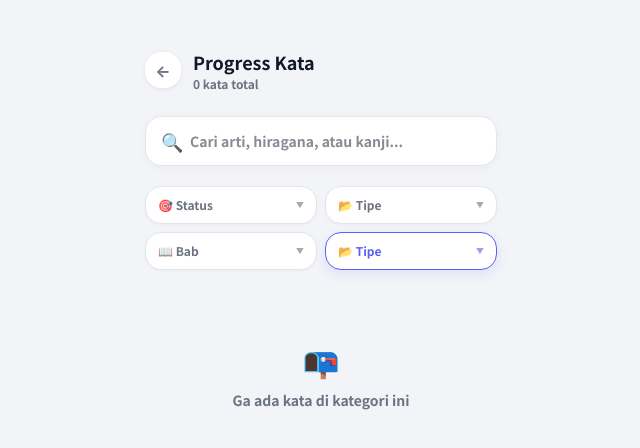
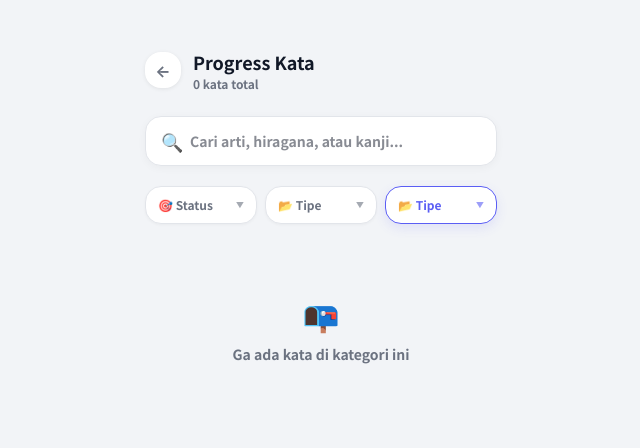
Before and after one commit to sarunk21/kotoba-quiz, a Next.js app: page /progress in a window 1280 px wide. Shown: the top 448 px of the page, without its empty margins (319-959 px from the left). Built offline with nearby package versions, Linux system fonts and the light colour scheme.

Commit message:
feat: dynamically show/hide filters based on active group mode on progress page

```diff
--- a/app/progress/page.tsx
+++ b/app/progress/page.tsx
@@ -154,6 +154,15 @@ export default function ProgressPage() {
     setVisibleCount(PAGE_SIZE)
   }, [filter, search, selectedChapter, selectedCategory])
 
+  // Reset filter ketika tipe grouping berubah agar tidak tabrakan
+  useEffect(() => {
+    if (groupBy === 'category') {
+      setSelectedChapter('all')
+    } else if (groupBy === 'chapter') {
+      setSelectedCategory('all')
+    }
+  }, [groupBy])
+
 
   const flattenedVisible = useMemo(() => {
     // We still want to respect visibleCount for performance
@@ -222,7 +231,7 @@ export default function ProgressPage() {
         </div>
 
         {/* Custom Filter Bar */}
-        <div ref={filterBarRef} className="grid grid-cols-2 gap-2 mb-6 anim-up d1 relative z-20">
+        <div ref={filterBarRef} className={`grid ${groupBy === 'none' ? 'grid-cols-2' : 'grid-cols-3'} gap-2 mb-6 anim-up d1 relative z-20`}>
           {/* Status Dropdown */}
           <div className="relative">
             <button onClick={() => setOpenDropdown(openDropdown === 'status' ? null : 'status')}
@@ -259,6 +268,7 @@ export default function ProgressPage() {
           </div>
 
           {/* Tipe Dropdown */}
+          {(groupBy === 'none' || groupBy === 'category') && (
             <div className="relative">
               <button onClick={() => setOpenDropdown(openDropdown === 'category' ? null : 'category')}
                 className="w-full flex items-center justify-between gap-1 rounded-2xl px-3 py-2.5 text-xs font-bold border transition-all active:scale-[0.98] select-none text-left"
@@ -272,7 +282,7 @@ export default function ProgressPage() {
                 <span className="text-[8px] opacity-60 shrink-0">▼</span>
               </button>
               {openDropdown === 'category' && (
-              <div className="absolute top-full mt-2 right-0 w-[160px] max-h-[220px] overflow-y-auto no-scrollbar rounded-2xl p-1.5 z-50 border anim-pop"
+                <div className={`absolute top-full mt-2 ${groupBy === 'none' ? 'right-0' : 'left-1/2 -translate-x-1/2'} w-[160px] max-h-[220px] overflow-y-auto no-scrollbar rounded-2xl p-1.5 z-50 border anim-pop`}
                   style={{ background: 'var(--color-white)', borderColor: 'var(--color-border)', boxShadow: '0 8px 30px rgba(0,0,0,0.1)' }}>
                   <button onClick={() => { setSelectedCategory('all'); setOpenDropdown(null) }}
                     className="w-full text-left px-3 py-2 rounded-xl text-xs font-bold transition-all active:scale-[0.98]"
@@ -295,8 +305,10 @@ export default function ProgressPage() {
                 </div>
               )}
             </div>
+          )}
 
           {/* Chapter Dropdown */}
+          {(groupBy === 'none' || groupBy === 'chapter') && (
             <div className="relative">
               <button onClick={() => setOpenDropdown(openDropdown === 'chapter' ? null : 'chapter')}
                 className="w-full flex items-center justify-between gap-1 rounded-2xl px-3 py-2.5 text-xs font-bold border transition-all active:scale-[0.98] select-none text-left"
@@ -310,7 +322,7 @@ export default function ProgressPage() {
                 <span className="text-[8px] opacity-60 shrink-0">▼</span>
               </button>
               {openDropdown === 'chapter' && (
-              <div className="absolute top-full mt-2 left-0 w-[180px] max-h-[220px] overflow-y-auto no-scrollbar rounded-2xl p-1.5 z-50 border anim-pop"
+                <div className={`absolute top-full mt-2 ${groupBy === 'none' ? 'left-0' : 'left-1/2 -translate-x-1/2'} w-[180px] max-h-[220px] overflow-y-auto no-scrollbar rounded-2xl p-1.5 z-50 border anim-pop`}
                   style={{ background: 'var(--color-white)', borderColor: 'var(--color-border)', boxShadow: '0 8px 30px rgba(0,0,0,0.1)' }}>
                   <button onClick={() => { setSelectedChapter('all'); setOpenDropdown(null) }}
                     className="w-full text-left px-3 py-2 rounded-xl text-xs font-bold transition-all active:scale-[0.98]"
@@ -341,6 +353,7 @@ export default function ProgressPage() {
                 </div>
               )}
             </div>
+          )}
 
           {/* Grouping Dropdown */}
           <div className="relative">
```
Lines whose indentation alone changed are shown as unchanged.
